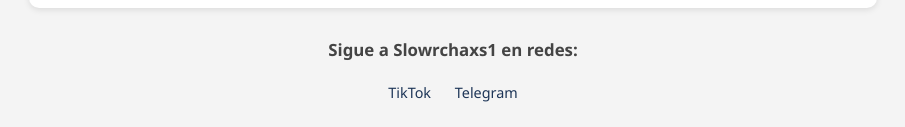
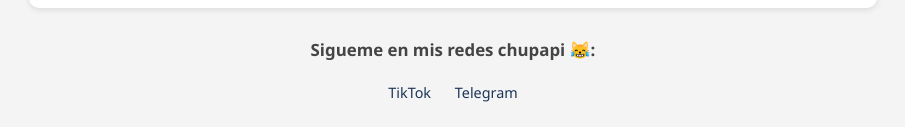
Before and after one commit to Juancit015/Juancit015.github.io, a plain HTML site: page index.html in a window 1280 px wide. Shown: the part 2622-2749 px from the top of the page, without its empty margins (187-1092 px from the left). Drawn offline with Linux system fonts and the light colour scheme.

Commit message:
Update index.html

```diff
--- a/index.html
+++ b/index.html
@@ -125,7 +125,7 @@
   </section>
 
   <div class="redes">
-    <h3>Sigue a Slowrchaxs1 en redes:</h3>
+    <h3>Sigueme en mis redes chupapi 😹:</h3>
     <a href="https://www.tiktok.com/@slowrchaxs1" target="_blank">TikTok</a>
     <a href="https://t.me/glotoncito25" target="_blank">Telegram</a>
   </div>
```
